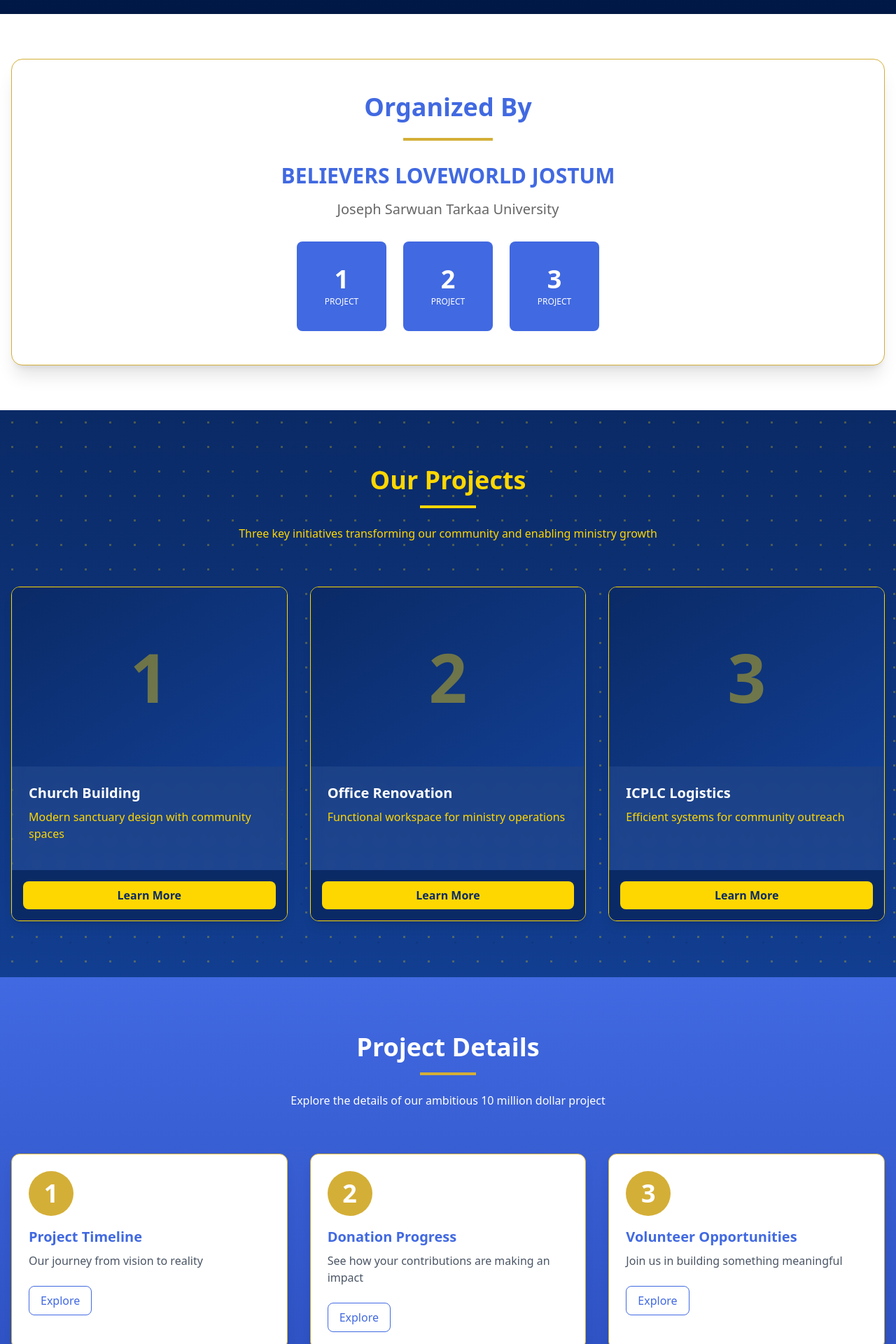
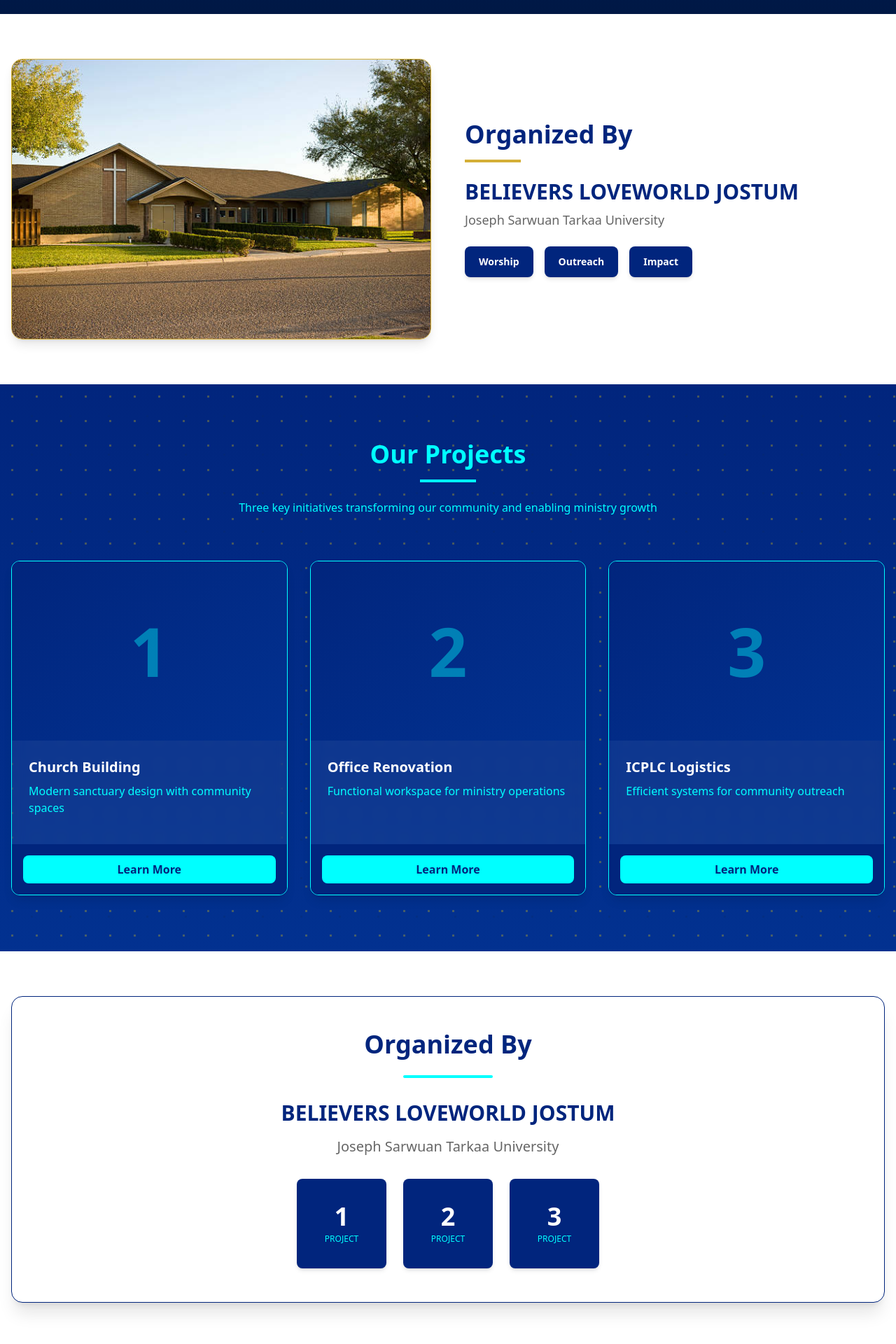
Before and after one commit to aondonaprecious/project-10million, a React (Vite) app: page / in a window 1280 px wide. Shown: the part 860-2780 px from the top of the page at 70% size. Built offline with nearby package versions, Linux system fonts and the light colour scheme.

Commit message:
updated the color of the website

```diff
--- a/src/Components/About.jsx
+++ b/src/Components/About.jsx
@@ -1,86 +1,89 @@
 /** @format */
 
-// src/components/InnerPages.jsx
+// src/components/OrganizationSection.jsx
 import { motion } from "framer-motion";
 
-const About = () => {
-  const pages = [
-    {
-      title: "Project Timeline",
-      description: "Our journey from vision to reality",
-    },
-    {
-      title: "Donation Progress",
-      description: "See how your contributions are making an impact",
-    },
-    {
-      title: "Volunteer Opportunities",
-      description: "Join us in building something meaningful",
-    },
-  ];
-
+const OrganizationSection = () => {
   return (
-    <section className="py-20 bg-gradient-to-b from-[#4169E1] to-[#2c4fbf]">
+    <section className="py-16 bg-white">
       <div className="container mx-auto px-4">
-        <div className="text-center mb-16">
-          <motion.h2
-            className="text-4xl font-bold text-white mb-4"
-            initial={{ opacity: 0, y: -20 }}
+        <motion.div
+          className="bg-white rounded-2xl shadow-xl p-8 md:p-12 border border-[#01257D]"
+          initial={{ opacity: 0, y: 50 }}
           whileInView={{ opacity: 1, y: 0 }}
           viewport={{ once: true }}
-            transition={{ duration: 0.5 }}
+          transition={{ duration: 0.8 }}
         >
-            Project Details
-          </motion.h2>
-          <motion.div
-            className="w-20 h-1 bg-[#D4AF37] mx-auto"
-            initial={{ width: 0 }}
-            whileInView={{ width: 80 }}
-            viewport={{ once: true }}
-            transition={{ duration: 0.5, delay: 0.2 }}
-          />
-          <motion.p
-            className="text-white max-w-2xl mx-auto mt-6"
+          <div className="text-center">
+            {/* Section Heading */}
+            <motion.h2
+              className="text-3xl md:text-4xl font-bold text-[#01257D] mb-6"
               initial={{ opacity: 0 }}
               whileInView={{ opacity: 1 }}
               viewport={{ once: true }}
-            transition={{ delay: 0.4 }}
+              transition={{ delay: 0.2 }}
             >
-            Explore the details of our ambitious 10 million dollar project
+              Organized By
+            </motion.h2>
+
+            {/* Accent line */}
+            <motion.div
+              className="w-32 h-1 bg-[#00FFFF] mx-auto mb-8 rounded-full"
+              initial={{ width: 0 }}
+              whileInView={{ width: 128 }}
+              viewport={{ once: true }}
+              transition={{ duration: 0.8, delay: 0.4 }}
+            />
+
+            {/* Organization Name */}
+            <motion.h3
+              className="text-2xl md:text-3xl font-bold text-[#01257D] mb-4"
+              initial={{ opacity: 0 }}
+              whileInView={{ opacity: 1 }}
+              viewport={{ once: true }}
+              transition={{ delay: 0.6 }}
+            >
+              BELIEVERS LOVEWORLD JOSTUM
+            </motion.h3>
+
+            {/* Subtext */}
+            <motion.p
+              className="text-xl text-[#666666]"
+              initial={{ opacity: 0 }}
+              whileInView={{ opacity: 1 }}
+              viewport={{ once: true }}
+              transition={{ delay: 0.8 }}
+            >
+              Joseph Sarwuan Tarkaa University
             </motion.p>
-        </div>
 
-        <div className="grid md:grid-cols-3 gap-8">
-          {pages.map((page, index) => (
+            {/* Project Cards */}
             <motion.div
-              key={index}
-              className="bg-white rounded-xl overflow-hidden border border-[#D4AF37] shadow-lg"
-              initial={{ opacity: 0, y: 50 }}
-              whileInView={{ opacity: 1, y: 0 }}
+              className="mt-8 flex flex-wrap justify-center gap-6"
+              initial={{ opacity: 0 }}
+              whileInView={{ opacity: 1 }}
               viewport={{ once: true }}
-              transition={{ duration: 0.5, delay: index * 0.2 }}
-              whileHover={{ y: -10 }}
+              transition={{ delay: 1 }}
             >
-              <div className="p-6">
-                <div className="text-[#4169E1] text-4xl mb-4">
-                  <div className="w-16 h-16 rounded-full bg-[#D4AF37] flex items-center justify-center text-white font-bold">
-                    {index + 1}
+              {[1, 2, 3].map((i) => (
+                <div
+                  key={i}
+                  className="bg-[#01257D] rounded-lg p-4 w-32 h-32 flex items-center justify-center shadow-md"
+                >
+                  <div className="text-white text-center">
+                    <div className="text-4xl font-bold mb-1">{i}</div>
+                    <div className="text-xs uppercase text-[#00FFFF]">
+                      Project
                     </div>
                   </div>
-                <h3 className="text-xl font-bold text-[#4169E1] mb-2">
-                  {page.title}
-                </h3>
-                <p className="text-gray-600 mb-6">{page.description}</p>
-                <button className="text-[#4169E1] border border-[#4169E1] px-4 py-2 rounded-lg hover:bg-[#4169E1] hover:text-white transition-colors">
-                  Explore
-                </button>
+                </div>
+              ))}
+            </motion.div>
           </div>
         </motion.div>
-          ))}
-        </div>
       </div>
     </section>
   );
 };
 
-export default About;
+export default OrganizationSection;
--- a/src/Components/Hero.jsx
+++ b/src/Components/Hero.jsx
@@ -40,10 +40,7 @@
               animate={{ opacity: 1 }}
               transition={{ delay: 0.5 }}
             >
-              A 21<sup>st</sup>-century logistics company delivering modern
-              supply chain solutions and last-mile delivery capabilities in the
-              retail, hi-tech, and logistics sectors. You can rely on us for all
-              your delivery and transport requirements.
+             Project - 10 Million<sup>st</sup> we are building God a house, spreading the gospel on our campus. one block per time.
             </motion.p>
 
             <motion.div
--- a/src/Components/Home.jsx
+++ b/src/Components/Home.jsx
@@ -19,14 +19,14 @@
   ];
 
   return (
-    <section className="relative py-20 bg-gradient-to-b from-[#0A2A66] to-[#123E91] overflow-hidden">
+    <section className="relative py-20 bg-gradient-to-b from-[#01257D] to-[#023190] overflow-hidden">
       {/* Dot Pattern Overlay */}
-      <div className="absolute inset-0 text-white/30 bg-dots pointer-events-none"></div>
+      <div className="absolute inset-0 text-white/20 bg-dots pointer-events-none"></div>
 
       <div className="relative container mx-auto px-4">
         <div className="text-center mb-16">
           <motion.h2
-            className="text-4xl font-bold text-[#FFD700] mb-4"
+            className="text-4xl font-bold text-[#00FFFF] mb-4"
             initial={{ opacity: 0, y: -20 }}
             whileInView={{ opacity: 1, y: 0 }}
             viewport={{ once: true }}
@@ -35,14 +35,14 @@
             Our Projects
           </motion.h2>
           <motion.div
-            className="w-20 h-1 bg-[#FFD700] mx-auto"
+            className="w-20 h-1 bg-[#00FFFF] mx-auto"
             initial={{ width: 0 }}
             whileInView={{ width: 80 }}
             viewport={{ once: true }}
             transition={{ duration: 0.5, delay: 0.2 }}
           />
           <motion.p
-            className="text-[#FFD700] max-w-2xl mx-auto mt-6"
+            className="text-[#00FFFF] max-w-2xl mx-auto mt-6"
             initial={{ opacity: 0 }}
             whileInView={{ opacity: 1 }}
             viewport={{ once: true }}
@@ -57,24 +57,24 @@
           {homeVariants.map((home, index) => (
             <motion.div
               key={index}
-              className="bg-white/5 backdrop-blur-sm rounded-xl overflow-hidden border border-[#FFD700] flex flex-col shadow-lg"
+              className="bg-white/5 backdrop-blur-sm rounded-xl overflow-hidden border border-[#00FFFF] flex flex-col shadow-lg"
               initial={{ opacity: 0, y: 50 }}
               whileInView={{ opacity: 1, y: 0 }}
               viewport={{ once: true }}
               transition={{ duration: 0.5, delay: index * 0.2 }}
               whileHover={{ y: -10 }}
             >
-              <div className="h-64 bg-gradient-to-br from-[#0A2A66] to-[#123E91] flex items-center justify-center text-[#FFD700]">
+              <div className="h-64 bg-gradient-to-br from-[#01257D] to-[#023190] flex items-center justify-center text-[#00FFFF]">
                 <div className="text-8xl font-bold opacity-40">{index + 1}</div>
               </div>
               <div className="p-6 flex-grow">
                 <h3 className="text-xl font-bold text-white mb-2">
                   {home.title}
                 </h3>
-                <p className="text-[#FFD700] mb-4">{home.description}</p>
+                <p className="text-[#00FFFF] mb-4">{home.description}</p>
               </div>
-              <div className="p-4 bg-[#0A2A66]">
-                <button className="w-full bg-[#FFD700] text-[#0A2A66] py-2 rounded-lg font-bold hover:bg-white hover:text-[#123E91] transition-colors">
+              <div className="p-4 bg-[#01257D]">
+                <button className="w-full bg-[#00FFFF] text-[#01257D] py-2 rounded-lg font-bold hover:bg-white hover:text-[#01257D] transition-colors">
                   Learn More
                 </button>
               </div>
--- a/src/Components/OrganizationSection.jsx
+++ b/src/Components/OrganizationSection.jsx
@@ -2,77 +2,90 @@
 
 // src/components/OrganizationSection.jsx
 import { motion } from "framer-motion";
+import churchImg from "../assets/church.jpg"; // replace with actual church image in assets
 
 const OrganizationSection = () => {
   return (
     <section className="py-16 bg-white">
-      <div className="container mx-auto px-4">
+      <div className="container mx-auto px-4 grid grid-cols-1 md:grid-cols-2 gap-12 items-center">
+        {/* LEFT IMAGE */}
         <motion.div
-          className="bg-white rounded-2xl shadow-xl p-8 md:p-12 border border-[#D4AF37]"
-          initial={{ opacity: 0, y: 50 }}
-          whileInView={{ opacity: 1, y: 0 }}
+          className="rounded-2xl overflow-hidden shadow-lg border border-[#D4AF37]"
+          initial={{ opacity: 0, x: -50 }}
+          whileInView={{ opacity: 1, x: 0 }}
           viewport={{ once: true }}
           transition={{ duration: 0.8 }}
         >
-          <div className="text-center">
+          <img
+            src={churchImg}
+            alt="Believers Loveworld JOSTUM"
+            className="w-full h-full object-cover"
+          />
+        </motion.div>
+
+        {/* RIGHT TEXT */}
+        <motion.div
+          className="text-left"
+          initial={{ opacity: 0, x: 50 }}
+          whileInView={{ opacity: 1, x: 0 }}
+          viewport={{ once: true }}
+          transition={{ duration: 0.8, delay: 0.3 }}
+        >
           <motion.h2
-              className="text-3xl md:text-4xl font-bold text-[#4169E1] mb-6"
+            className="text-3xl md:text-4xl font-bold text-[#01257D] mb-4"
             initial={{ opacity: 0 }}
             whileInView={{ opacity: 1 }}
             viewport={{ once: true }}
-              transition={{ delay: 0.2 }}
+            transition={{ delay: 0.4 }}
           >
             Organized By
           </motion.h2>
 
           <motion.div
-              className="w-32 h-1 bg-[#D4AF37] mx-auto mb-8"
+            className="w-20 h-1 bg-[#D4AF37] mb-6"
             initial={{ width: 0 }}
-              whileInView={{ width: 128 }}
+            whileInView={{ width: 80 }}
             viewport={{ once: true }}
-              transition={{ duration: 0.8, delay: 0.4 }}
+            transition={{ duration: 0.8, delay: 0.6 }}
           />
 
           <motion.h3
-              className="text-2xl md:text-3xl font-bold text-[#4169E1] mb-4"
+            className="text-2xl md:text-3xl font-bold text-[#01257D] mb-2"
             initial={{ opacity: 0 }}
             whileInView={{ opacity: 1 }}
             viewport={{ once: true }}
-              transition={{ delay: 0.6 }}
+            transition={{ delay: 0.8 }}
           >
             BELIEVERS LOVEWORLD JOSTUM
           </motion.h3>
 
           <motion.p
-              className="text-xl text-[#666666]"
-              initial={{ opacity: 0 }}
-              whileInView={{ opacity: 1 }}
-              viewport={{ once: true }}
-              transition={{ delay: 0.8 }}
-            >
-              Joseph Sarwuan Tarkaa University
-            </motion.p>
-
-            <motion.div
-              className="mt-8 flex flex-wrap justify-center gap-6"
+            className="text-lg text-[#666666] mb-6"
             initial={{ opacity: 0 }}
             whileInView={{ opacity: 1 }}
             viewport={{ once: true }}
             transition={{ delay: 1 }}
           >
-              {[1, 2, 3].map((i) => (
+            Joseph Sarwuan Tarkaa University
+          </motion.p>
+
+          {/* Small Highlight Boxes */}
+          <motion.div
+            className="mt-6 flex flex-wrap gap-4"
+            initial={{ opacity: 0 }}
+            whileInView={{ opacity: 1 }}
+            viewport={{ once: true }}
+            transition={{ delay: 1.2 }}
+          >
+            {["Worship", "Outreach", "Impact"].map((label, i) => (
               <div
                 key={i}
-                  className="bg-[#4169E1] rounded-lg p-4 w-32 h-32 flex items-center justify-center"
+                className="bg-[#01257D] text-white px-5 py-3 rounded-lg shadow-md text-sm font-semibold"
               >
-                  <div className="text-white text-center">
-                    <div className="text-4xl font-bold mb-1">{i}</div>
-                    <div className="text-xs uppercase">Project</div>
-                  </div>
+                {label}
               </div>
             ))}
           </motion.div>
-          </div>
         </motion.div>
       </div>
     </section>
```
Also changed, not shown: src/Components/Contacts.jsx (+7 -7 lines), src/Components/Footer.jsx (+32 -27 lines). Lines whose indentation alone changed are shown as unchanged.
